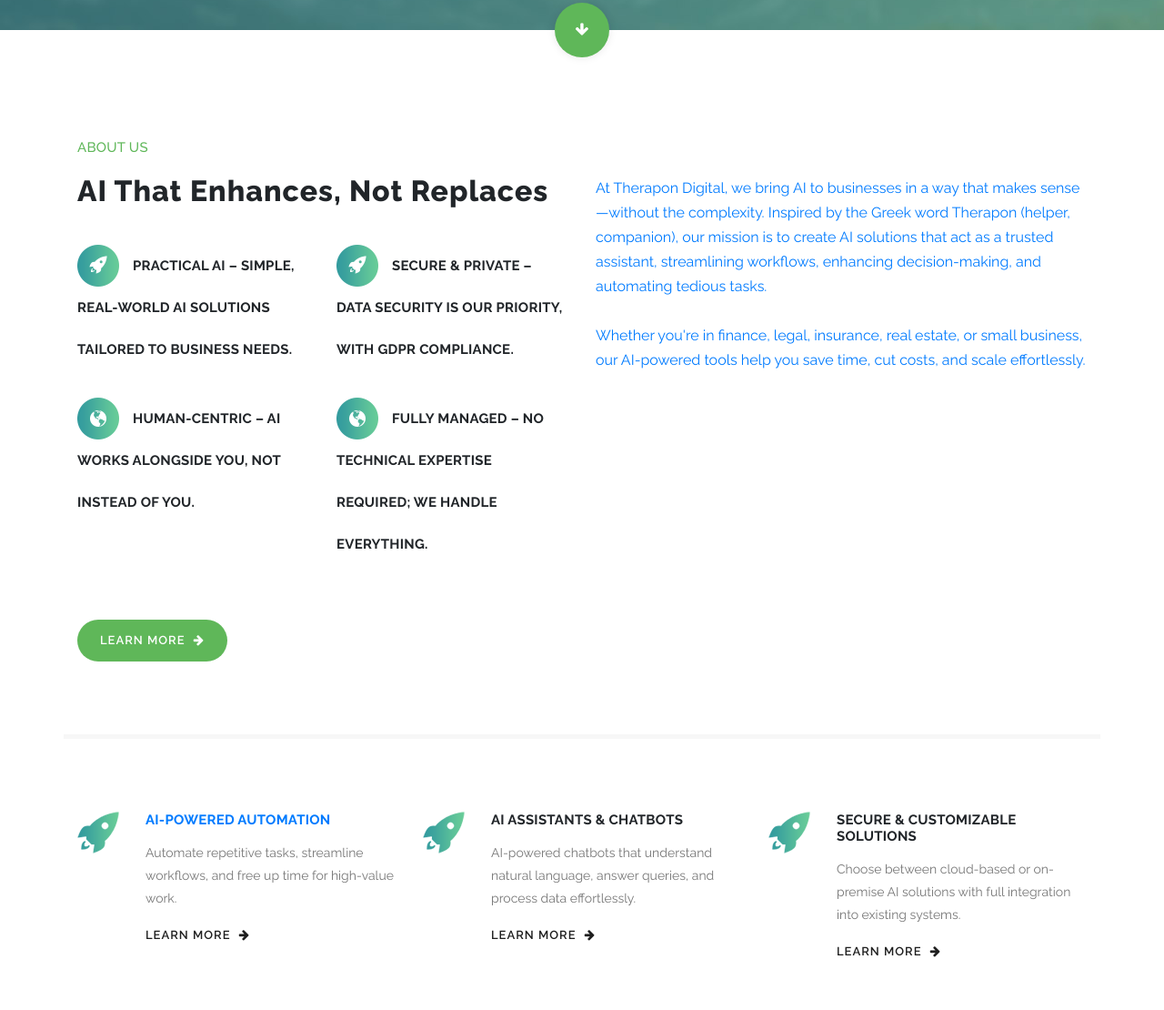
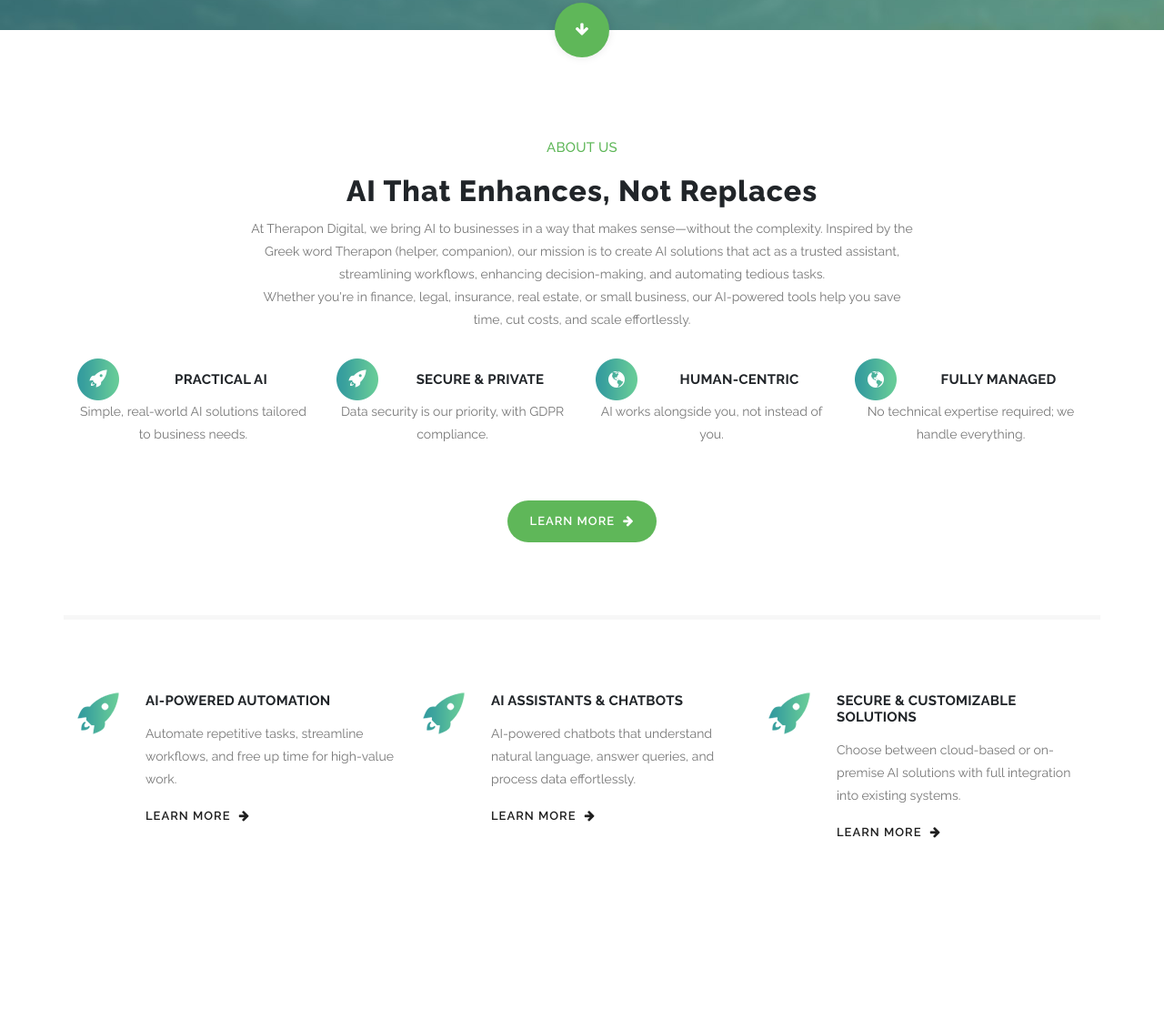
Before and after one commit to iatridis1/New-website, a plain HTML site: page index.html in a window 1280 px wide. Shown: the part 727-1837 px from the top of the page at 91% size. Drawn offline with Linux system fonts and the light colour scheme.

Commit message:
Update index.html

```diff
--- a/index.html
+++ b/index.html
@@ -148,51 +148,69 @@ https://templatemo.com/tm-543-breezed
   <!-- ***** About Area Starts ***** -->
 <section class="section" id="about">
   <div class="container">
-            <div class="row">
-                <div class="col-lg-6 col-md-6 col-xs-12">
-                    <div class="left-text-content">
-                        <div class="section-heading">
+    <!-- Section Heading -->
+    <div class="section-heading text-center">
       <h6>About Us</h6>
       <h2>AI That Enhances, Not Replaces</h2>
     </div>
+
+    <!-- Centered Paragraph(s) -->
     <div class="row">
-                            <div class="col-md-6 col-sm-6">
+      <div class="col-lg-8 offset-lg-2">
+        <p class="text-center">
+          At Therapon Digital, we bring AI to businesses in a way that makes sense—without the complexity.
+          Inspired by the Greek word Therapon (helper, companion), our mission is to create AI solutions
+          that act as a trusted assistant, streamlining workflows, enhancing decision-making, and automating
+          tedious tasks.
+        </p>
+        <p class="text-center">
+          Whether you're in finance, legal, insurance, real estate, or small business, our AI-powered tools
+          help you save time, cut costs, and scale effortlessly.
+        </p>
+      </div>
+    </div>
+
+    <!-- Four Features in One Centered Row -->
+    <div class="row text-center">
+      <div class="col-lg-3 col-md-3 col-sm-6 col-xs-12">
         <div class="service-item">
           <img src="assets/images/service-item-01.png" alt="">
-                                    <h4>Practical AI – Simple, real-world AI solutions tailored to business needs.</h4>
+          <h4>Practical AI</h4>
+          <p>Simple, real-world AI solutions tailored to business needs.</p>
         </div>
       </div>
-                            <div class="col-md-6 col-sm-6">
+
+      <div class="col-lg-3 col-md-3 col-sm-6 col-xs-12">
         <div class="service-item">
           <img src="assets/images/service-item-01.png" alt="">
-                                    <h4>Secure & Private – Data security is our priority, with GDPR compliance.</h4>
+          <h4>Secure & Private</h4>
+          <p>Data security is our priority, with GDPR compliance.</p>
         </div>
       </div>
-                            <div class="col-md-6 col-sm-6">
+
+      <div class="col-lg-3 col-md-3 col-sm-6 col-xs-12">
         <div class="service-item">
           <img src="assets/images/contact-info-03.png" alt="">
-                                    <h4>Human-Centric – AI works alongside you, not instead of you.</h4>
+          <h4>Human-Centric</h4>
+          <p>AI works alongside you, not instead of you.</p>
         </div>
       </div>
-                            <div class="col-md-6 col-sm-6">
+
+      <div class="col-lg-3 col-md-3 col-sm-6 col-xs-12">
         <div class="service-item">
           <img src="assets/images/contact-info-03.png" alt="">
-                                    <h4>Fully Managed – No technical expertise required; we handle everything.</h4>
+          <h4>Fully Managed</h4>
+          <p>No technical expertise required; we handle everything.</p>
         </div>
       </div>
-                            <div class="col-md-12">
+    </div>
+
+    <!-- Learn More Button (Optional) -->
+    <div class="row">
+      <div class="col-lg-12 text-center">
         <a href="#" class="main-button-icon">
           Learn More <i class="fa fa-arrow-right"></i>
         </a>
-                            </div>
-                        </div>
-                    </div>
-                </div>
-                <div class="col-lg-6 col-md-6 col-xs-12">
-                    <div class="right-text-content">
-                        <p><a rel="nofollow noopener" href="https://templatemo.com/tm-543-breezed" target="_parent">At Therapon Digital, we bring AI to businesses in a way that makes sense—without the complexity. Inspired by the Greek word Therapon (helper, companion), our mission is to create AI solutions that act as a trusted assistant, streamlining workflows, enhancing decision-making, and automating tedious tasks.
-                      <br><br>Whether you're in finance, legal, insurance, real estate, or small business, our AI-powered tools help you save time, cut costs, and scale effortlessly.</p>
-                    </div>
       </div>
     </div>
   </div>
```
Lines whose indentation alone changed are shown as unchanged.
